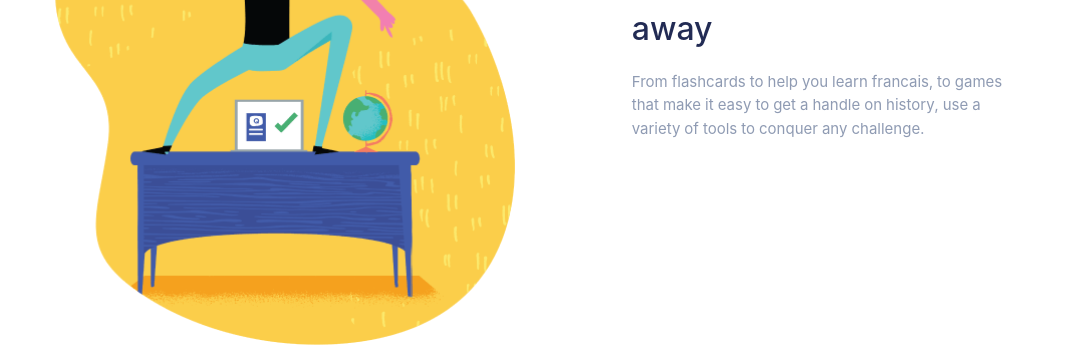
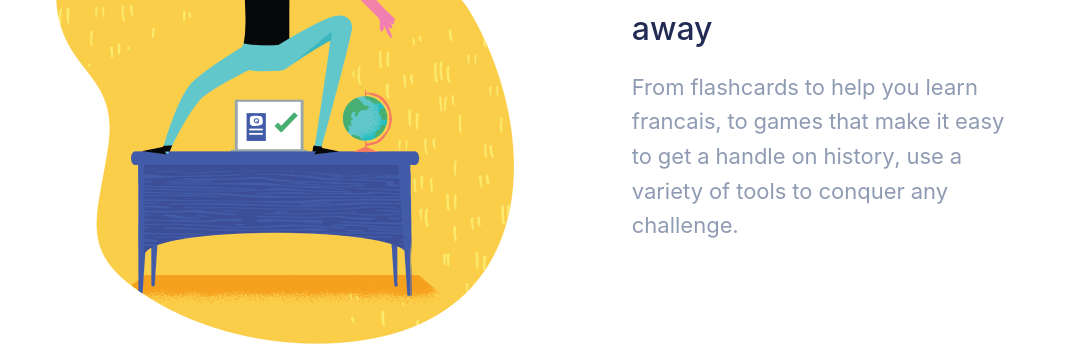
Before and after one commit to KieIO/wordsmine-landing-page, a React (Create React App) app: page / in a window 1280 px wide. Shown: the part 1793-2140 px from the top of the page, without its empty margins (98-1173 px from the left). Built offline with nearby package versions, Linux system fonts and the light colour scheme.

Commit message:
Fix Font Size Value Component

```diff
--- a/src/components/Value/_value.scss
+++ b/src/components/Value/_value.scss
@@ -12,6 +12,7 @@
 
     p {
         color: $color-gray;
+        font-size: $font-size-heading5;
     }
 
     &__disflex {
@@ -32,6 +33,7 @@
         img {
             width: 100%;
             height: 100%;
+            object-fit: scale-down;
         }
     }
 }
```
